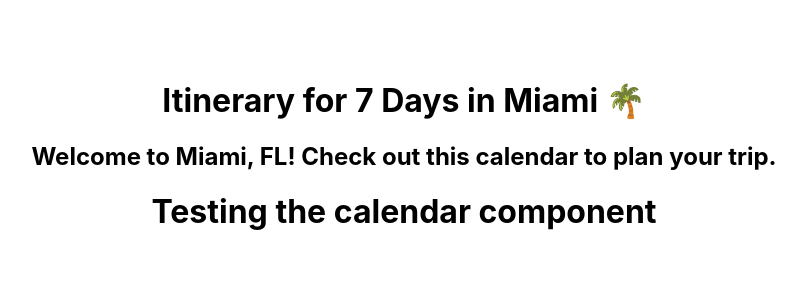
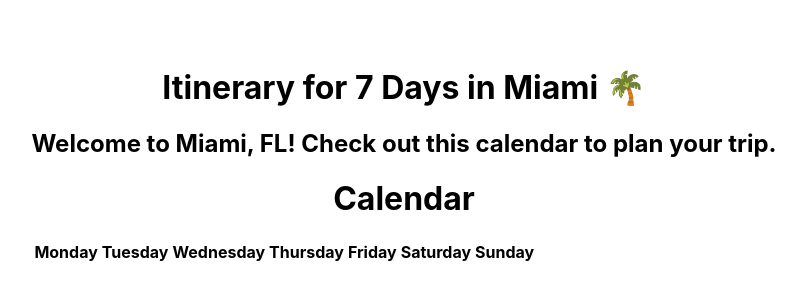
Before and after one commit to Cchristineee/WEB-102-Lab-1-Calendar, a React (Vite) app in the folder timetabled/: page / in a window 1280 px wide. Shown: the part 244-544 px from the top of the page, without its empty margins (236-1042 px from the left). Built offline with nearby package versions, Linux system fonts and the light colour scheme.

Commit message:
Created grid for calandar

```diff
--- a/timetabled/src/Components/Calendar.jsx
+++ b/timetabled/src/Components/Calendar.jsx
@@ -1,7 +1,21 @@
 const Calendar = () => {
     return (
         <div className="Calendar">
-            <h1>Testing the calendar component</h1>
+            <h1>Calendar</h1>
+            <table>
+                <thead>
+                    <tr>
+                        <th>Monday</th>
+                        <th>Tuesday</th>
+                        <th>Wednesday</th>
+                        <th>Thursday</th>
+                        <th>Friday</th>
+                        <th>Saturday</th>
+                        <th>Sunday</th>
+                    </tr>
+                </thead>
+            </table>
+
         </div>
     )
  }
```
